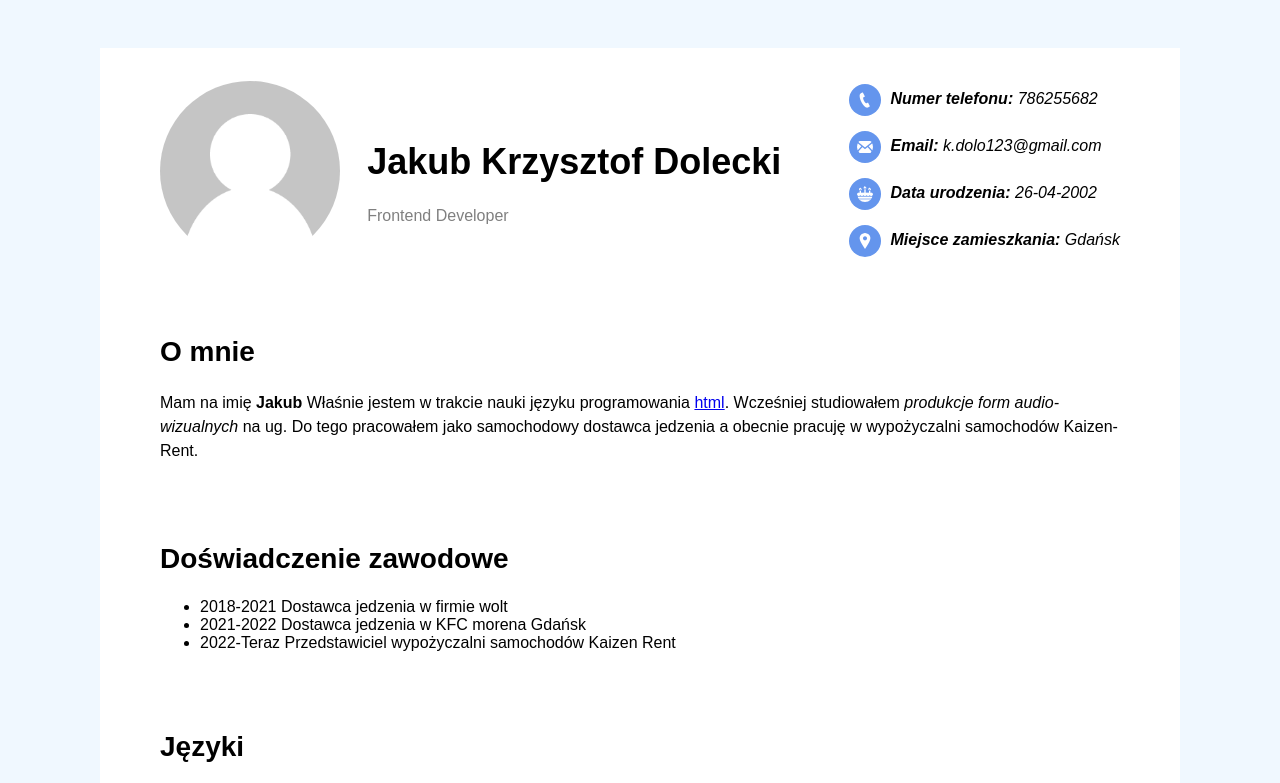
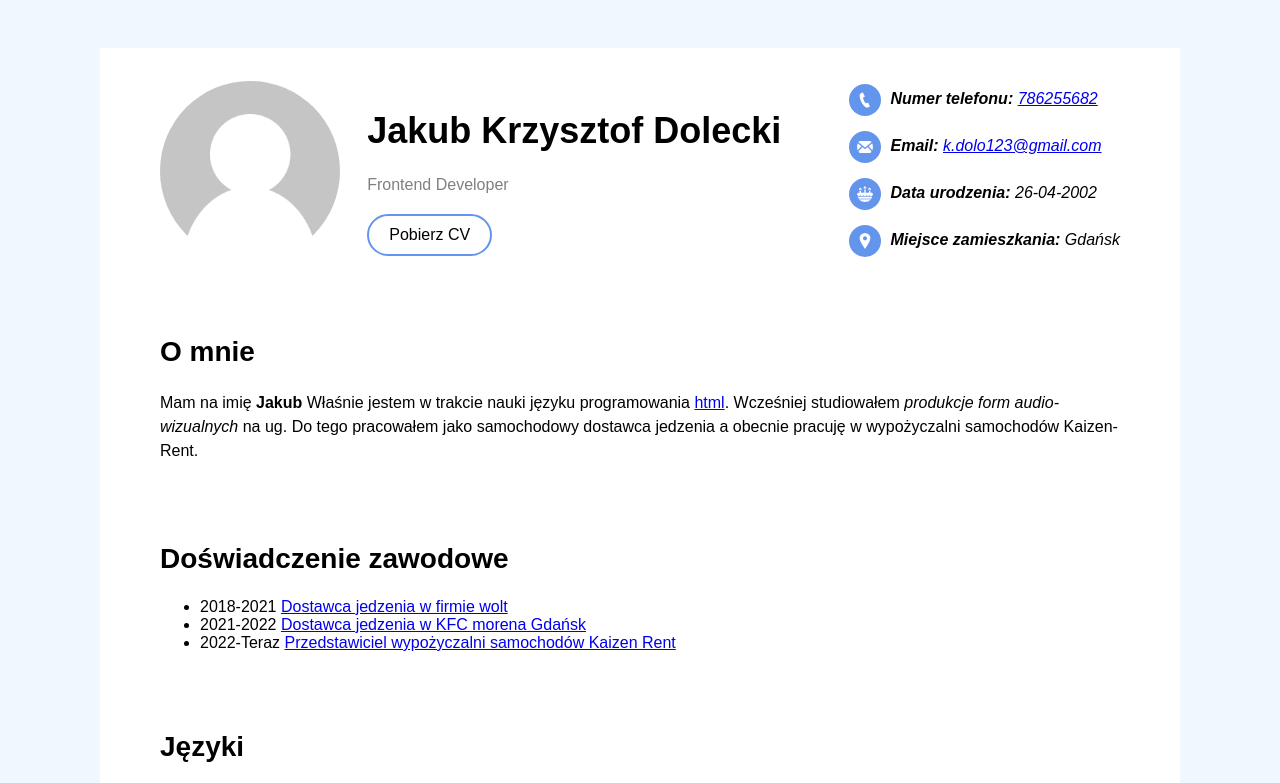
Before and after one commit to JakubDolecki/Kurs-Html, a plain HTML site: page index.html in a window 1280 px wide. Shown: the top 783 px of the page. Drawn offline with Linux system fonts and the light colour scheme.

Commit message:
added style and animation to download link

```diff
--- a/index.html
+++ b/index.html
@@ -13,11 +13,18 @@
         <div>
             <h1>Jakub Krzysztof Dolecki</h1>
             <span>Frontend Developer</span>
+            <div>
+                <a class="cv-download-link"
+                    href="https://store4.gofile.io/download/6b3d068a-d503-4922-848d-21a2a83fd1f3/cv%20Jakub%20Dolecki.pdf">Pobierz
+                    CV</a>
+            </div>
         </div>
         <address>
             <ul>
-                <li><img class="address-icon circle" src="phone.png" /><b>Numer telefonu:</b> 786255682</li>
-                <li><img class="address-icon circle" src="mail.png" /><b>Email:</b> k.dolo123@gmail.com</li>
+                <li><img class="address-icon circle" src="phone.png" /><b>Numer telefonu:</b> <a
+                        href="tel:786255682">786255682</a></li>
+                <li><img class="address-icon circle" src="mail.png" /><b>Email:</b> <a
+                        href="mailto:k.dolo123@gmail.com">k.dolo123@gmail.com</a></li>
                 <li><img class="address-icon circle" src="birthday-cake.png" /><b>Data urodzenia:</b> 26-04-2002</li>
                 <li><img class="address-icon circle" src="pin.png" /><b>Miejsce zamieszkania:</b> Gdańsk</li>
             </ul>
@@ -41,9 +48,10 @@
         <section>
             <h2>Doświadczenie zawodowe</h2>
             <ul>
-                <li>2018-2021 Dostawca jedzenia w firmie wolt</li>
-                <li>2021-2022 Dostawca jedzenia w KFC morena Gdańsk</li>
-                <li>2022-Teraz Przedstawiciel wypożyczalni samochodów Kaizen Rent</li>
+                <li>2018-2021 <a href="https://wolt.com/pl/pol/warsaw">Dostawca jedzenia w firmie wolt</a></li>
+                <li>2021-2022 <a href="https://kfc.pl">Dostawca jedzenia w KFC morena Gdańsk</a></li>
+                <li>2022-Teraz <a href="https://kaizenrent.pl">Przedstawiciel wypożyczalni samochodów Kaizen Rent</a>
+                </li>
             </ul>
         </section>
 
--- a/style.css
+++ b/style.css
@@ -80,6 +80,36 @@ h3 {
     margin-left: 20px;
 }
 
-.hobbies p {color: grey;}
+.hobbies p {
+    color: grey;
+}
 
-p {line-height: 1.5;}
+p {
+    line-height: 1.5;
+}
+
+.cv-download-link {
+    border: 2px solid cornflowerblue;
+    color: black;
+    text-decoration: none;
+    padding: 10px 20px;
+    display: inline-block;
+    margin-top: 20px;
+    border-radius: 26px;
+    transition: background-color 0.5s, color 0.5s;
+}
+
+.cv-download-link:hover {
+    color: white;
+    background-color: cornflowerblue;
+}
+
+.cv-download-link:focus {
+    outline: none;
+    color: white;
+    background-color: cornflowerblue;
+}
+
+.cv-download-link:active {
+    text-decoration: underline;
+}
```
